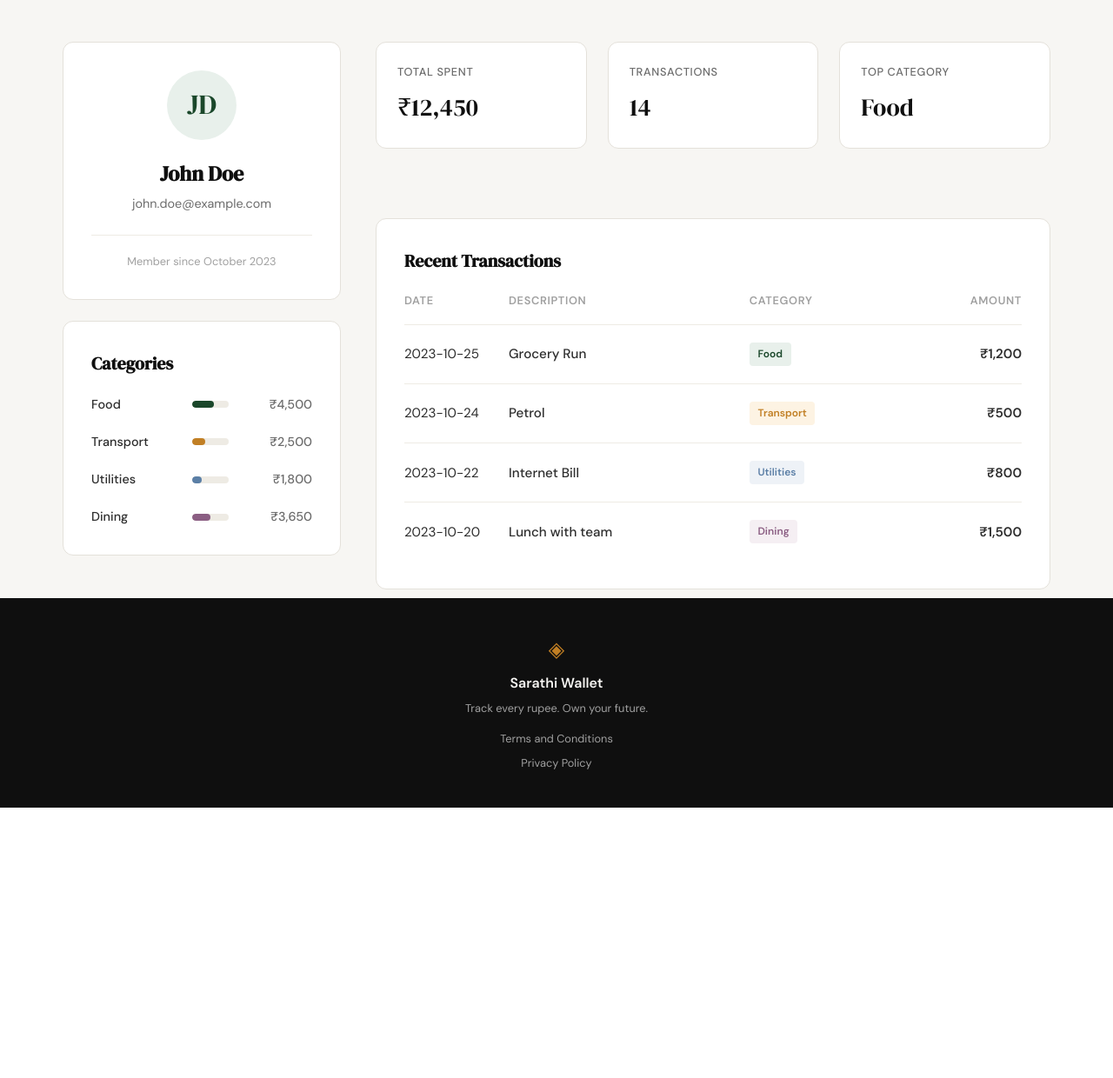
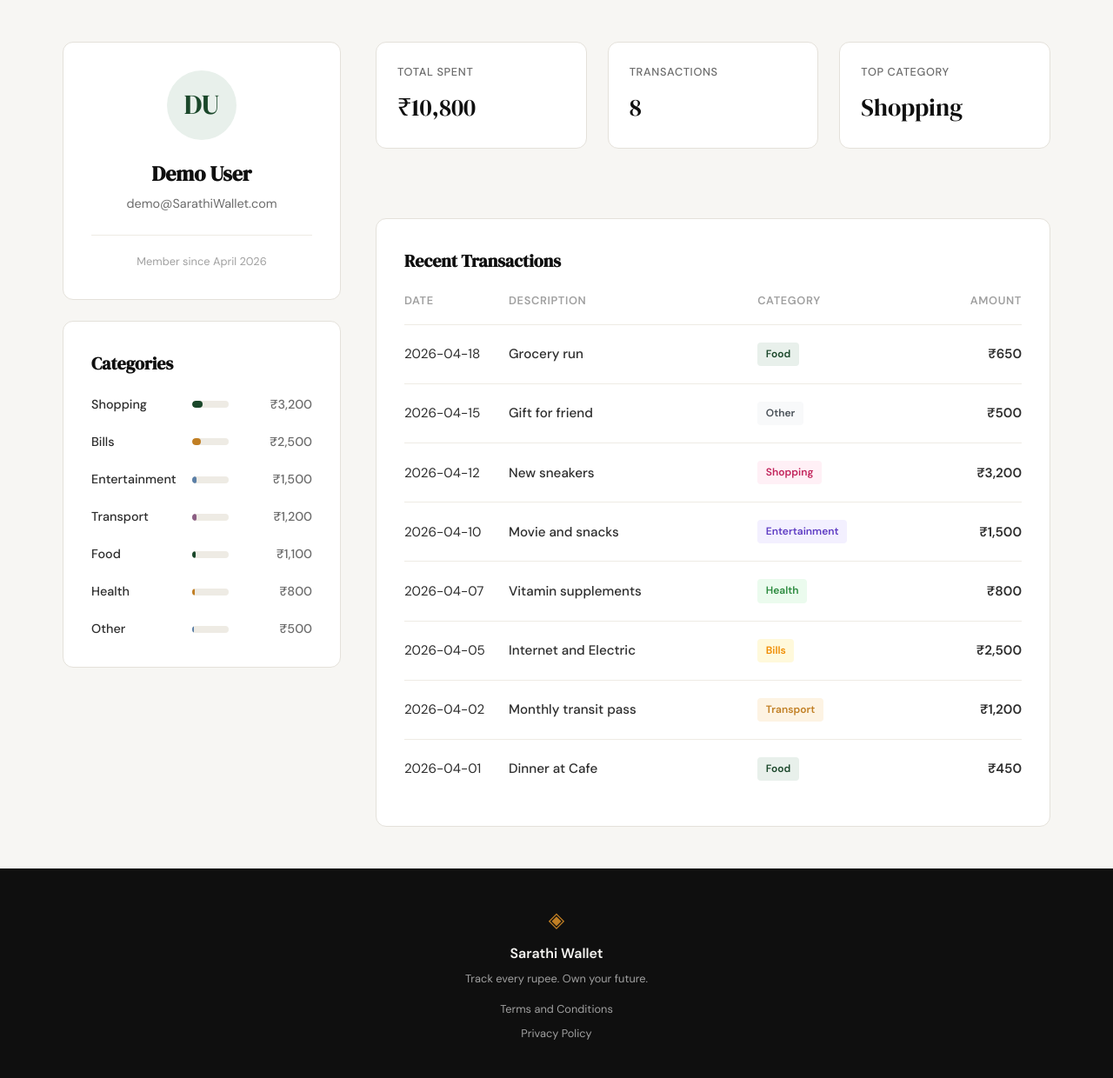
Before and after one commit to vaibhav-arde/SarathiWallet, a FastAPI app: page /profile in a window 1280 px wide. Shown: the part 61-1301 px from the top of the page at 87% size. Before the commit the page ends 990 px from the top, so only its background shows below. Run offline with FastAPI, Linux system fonts and the light colour scheme; the visitor is signed in with stand-in values (Sample User, id 1); data comes from the database, SQL or seed files in the repository.

Commit message:
feat: connect profile page to backend database and handle empty states

```diff
--- a/main.py
+++ b/main.py
@@ -6,6 +6,7 @@ from starlette.middleware.sessions import SessionMiddleware
 from contextlib import asynccontextmanager
 from werkzeug.security import generate_password_hash, check_password_hash
 from pydantic import ValidationError
+from datetime import datetime
 
 import sqlite3
 import os
@@ -170,37 +171,101 @@ async def logout(request: Request):
 
 
 @app.get("/profile", response_class=HTMLResponse)
-async def profile(request: Request):
-    if not request.session.get("user_id"):
+async def profile(
+    request: Request,
+    db: sqlite3.Connection = Depends(get_db_dependency)
+):
+    user_id = request.session.get("user_id")
+    if not user_id:
         return RedirectResponse(url="/login", status_code=status.HTTP_303_SEE_OTHER)
 
-    # Hardcoded mock data for Step 4
+    cursor = db.cursor()
+
+    # Fetch user details
+    cursor.execute("SELECT name, email, created_at FROM users WHERE id = ?", (user_id,))
+    user = cursor.fetchone()
+
+    if not user:
+        # User in session but not in DB? Clear session and redirect.
+        request.session.clear()
+        return RedirectResponse(url="/login", status_code=status.HTTP_303_SEE_OTHER)
+
+    # Fetch expenses for the logged-in user
+    cursor.execute(
+        "SELECT amount, category, date, description FROM expenses WHERE user_id = ? ORDER BY date DESC",
+        (user_id,)
+    )
+    expenses = cursor.fetchall()
+
+    # 1. Compute user_info
+    name = user["name"]
+    initials = "".join([n[0].upper() for n in name.split() if n])[:2]
+
+    # Format member_since: e.g., "2023-10-27 10:00:00" -> "October 2023"
+    try:
+        # SQLite's datetime('now') returns 'YYYY-MM-DD HH:MM:SS'
+        created_at_dt = datetime.strptime(user["created_at"], "%Y-%m-%d %H:%M:%S")
+    except (ValueError, TypeError):
+        try:
+            # Fallback for just date format if needed
+            created_at_dt = datetime.strptime(user["created_at"].split()[0], "%Y-%m-%d")
+        except:
+            created_at_dt = datetime.now()
+
+    member_since = created_at_dt.strftime("%B %Y")
+
     user_info = {
-        "initials": "JD",
-        "name": "John Doe",
-        "email": "john.doe@example.com",
-        "member_since": "October 2023"
+        "initials": initials,
+        "name": name,
+        "email": user["email"],
+        "member_since": member_since
     }
 
+    # 2. Compute summary_stats and transactions
+    total_spent_val = 0
+    transactions_count = len(expenses)
+    category_totals = {}
+    transactions = []
+
+    for exp in expenses:
+        amount = exp["amount"]
+        total_spent_val += amount
+        cat = exp["category"]
+        category_totals[cat] = category_totals.get(cat, 0) + amount
+
+        transactions.append({
+            "date": exp["date"],
+            "desc": exp["description"] or "No description",
+            "category": cat,
+            "amount": f"₹{amount:,.0f}",
+            "type": "expense"
+        })
+
+    top_category = "N/A"
+    if category_totals:
+        top_category = max(category_totals, key=category_totals.get)
+
     summary_stats = {
-        "total_spent": "₹12,450",
-        "transactions_count": 14,
-        "top_category": "Food"
+        "total_spent": f"₹{total_spent_val:,.0f}",
+        "transactions_count": transactions_count,
+        "top_category": top_category
     }
 
-    transactions = [
-        {"date": "2023-10-25", "desc": "Grocery Run", "category": "Food", "amount": "₹1,200", "type": "expense"},
-        {"date": "2023-10-24", "desc": "Petrol", "category": "Transport", "amount": "₹500", "type": "expense"},
-        {"date": "2023-10-22", "desc": "Internet Bill", "category": "Utilities", "amount": "₹800", "type": "expense"},
-        {"date": "2023-10-20", "desc": "Lunch with team", "category": "Dining", "amount": "₹1,500", "type": "expense"}
-    ]
+    # 3. Compute categories
+    categories = []
+    color_classes = ["mock-bar", "mock-bar-2", "mock-bar-3", "mock-bar-4"]
 
-    categories = [
-        {"name": "Food", "amount": "₹4,500", "percentage": 60, "color_class": "mock-bar"},
-        {"name": "Transport", "amount": "₹2,500", "percentage": 35, "color_class": "mock-bar-2"},
-        {"name": "Utilities", "amount": "₹1,800", "percentage": 25, "color_class": "mock-bar-3"},
-        {"name": "Dining", "amount": "₹3,650", "percentage": 50, "color_class": "mock-bar-4"}
-    ]
+    # Sort categories by amount descending
+    sorted_categories = sorted(category_totals.items(), key=lambda x: x[1], reverse=True)
+
+    for i, (cat_name, cat_amount) in enumerate(sorted_categories):
+        percentage = int((cat_amount / total_spent_val * 100)) if total_spent_val > 0 else 0
+        categories.append({
+            "name": cat_name,
+            "amount": f"₹{cat_amount:,.0f}",
+            "percentage": percentage,
+            "color_class": color_classes[i % len(color_classes)]
+        })
 
     return templates.TemplateResponse("profile.html", {
         "request": request,
--- a/static/css/profile.css
+++ b/static/css/profile.css
@@ -202,6 +202,18 @@
 .badge-transport { background: var(--accent-2-light); color: var(--accent-2); }
 .badge-utilities { background: #eef2f7; color: #5b7fa6; }
 .badge-dining { background: #f5eff3; color: #8b5e83; }
+.badge-bills { background: #fff9db; color: #f08c00; }
+.badge-health { background: #ebfbee; color: #2b8a3e; }
+.badge-entertainment { background: #f3f0ff; color: #5f3dc4; }
+.badge-shopping { background: #fff0f6; color: #c2255c; }
+.badge-other { background: #f8f9fa; color: #495057; }
+
+.empty-state-text {
+    font-size: 0.9rem;
+    color: var(--ink-muted);
+    text-align: center;
+    padding: 1rem 0;
+}
 
 .td-amount {
     text-align: right;
--- a/templates/profile.html
+++ b/templates/profile.html
@@ -23,6 +23,7 @@
         <div class="categories-card">
             <h2 class="section-title">Categories</h2>
             <div class="category-list">
+                {% if categories %}
                     {% for cat in categories %}
                     <div class="category-item">
                         <span class="category-name">{{ cat.name }}</span>
@@ -32,6 +33,9 @@
                         <span class="category-amount">{{ cat.amount }}</span>
                     </div>
                     {% endfor %}
+                {% else %}
+                    <p class="empty-state-text">No category data available.</p>
+                {% endif %}
             </div>
         </div>
     </aside>
@@ -68,18 +72,26 @@
                     </tr>
                 </thead>
                 <tbody>
+                    {% if transactions %}
                         {% for tx in transactions %}
                         <tr>
                             <td class="td-date">{{ tx.date }}</td>
                             <td class="td-desc">{{ tx.desc }}</td>
                             <td>
-                            <span class="badge badge-{{ tx.category.lower() }}">
+                                <span class="badge badge-{{ tx.category.replace(' ', '-').lower() }}">
                                     {{ tx.category }}
                                 </span>
                             </td>
                             <td class="td-amount">{{ tx.amount }}</td>
                         </tr>
                         {% endfor %}
+                    {% else %}
+                        <tr>
+                            <td colspan="4" style="text-align: center; padding: 2rem; color: var(--ink-muted);">
+                                No transactions found. Start tracking your expenses!
+                            </td>
+                        </tr>
+                    {% endif %}
                 </tbody>
             </table>
         </section>
```
Also changed, not shown: .gemini/commands/auto-commit.md (added), .gemini/specs/05-profile-backend-connection.md (added). Lines whose indentation alone changed are shown as unchanged.
